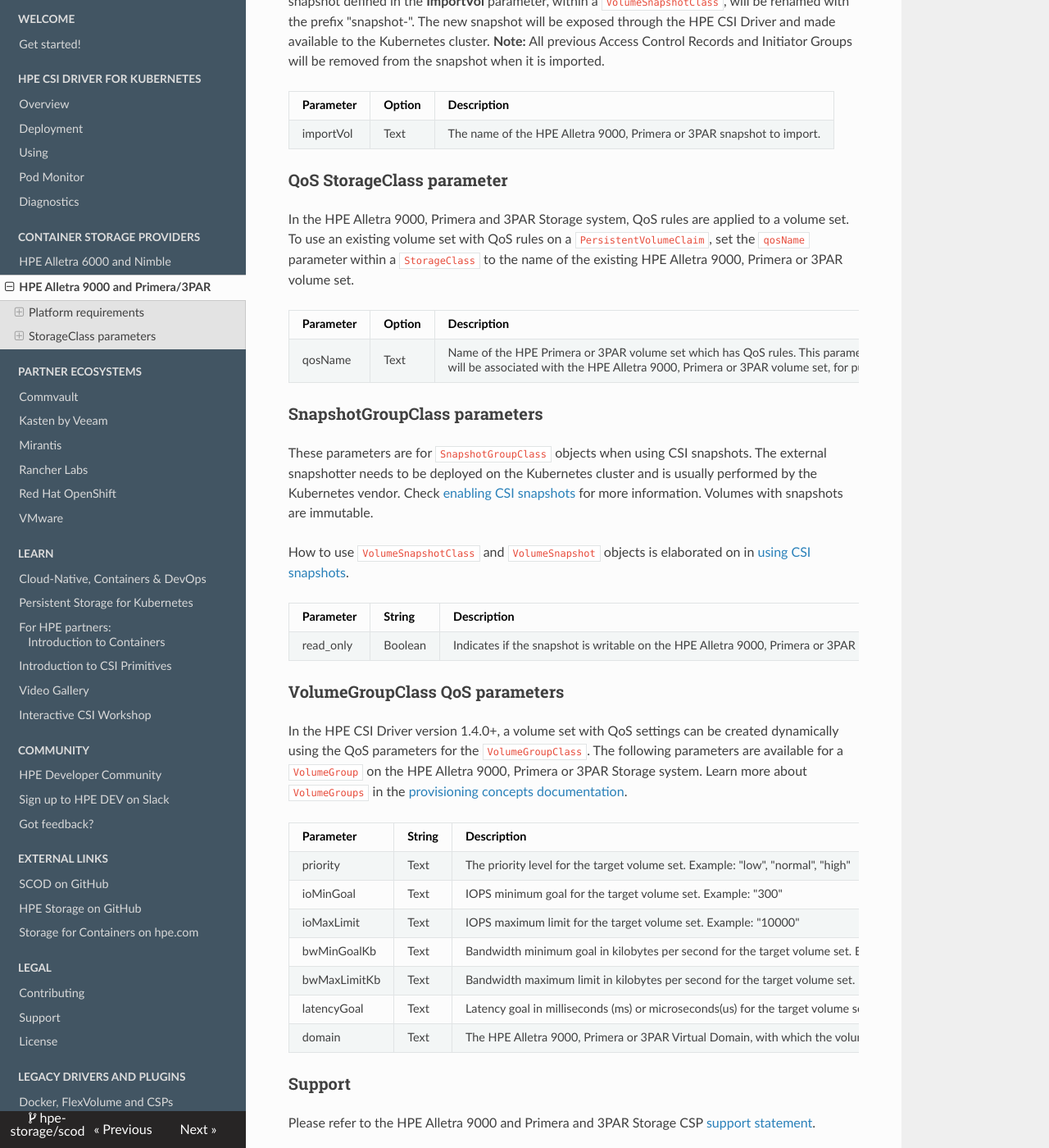
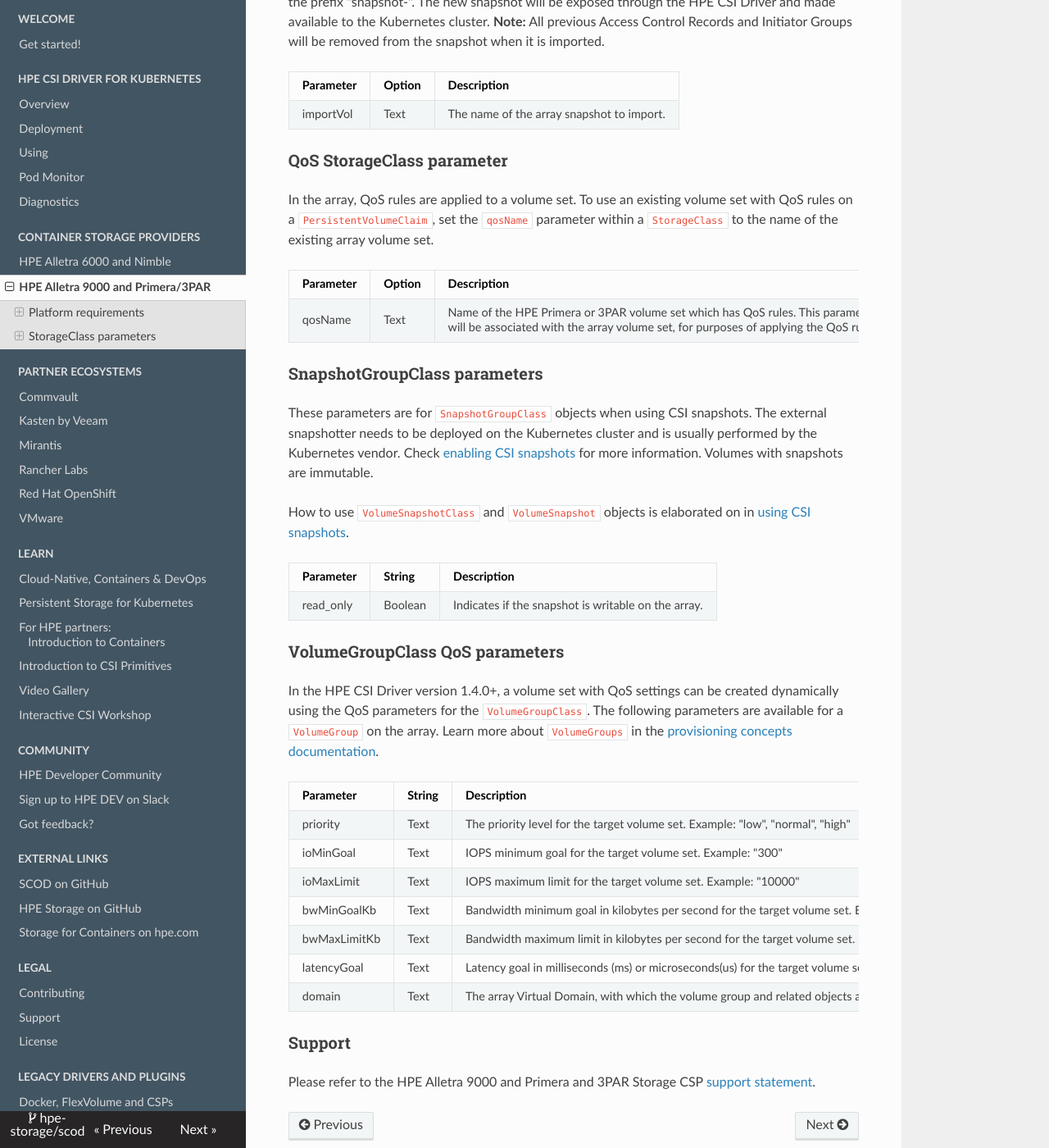
Before and after one commit to hpe-storage/scod, an MkDocs documentation site: the page built from docs/container_storage_provider/hpe_alletra_9000/index.md, in a window 1280 px wide and 1400 px high, scrolled down 7585 px. Shown: the whole window at 82% size. Built offline with MkDocs 1.6.1, drawn with Linux system fonts in a browser that asks for light colours; nearby versions of some CDN libraries; some of the changed text lies outside the part shown.

Commit message:
additional updates to Alletra docs
Signed-off-by: Chris Snell <snell.chris@gmail.com>

```diff
--- a/docs/container_storage_provider/hpe_alletra_9000/index.md
+++ b/docs/container_storage_provider/hpe_alletra_9000/index.md
@@ -39,7 +39,7 @@
 | --------------------------------- | ------- | ----------- | ---- | ------- |
 | accessProtocol <br /> (required)    | fc      | The access protocol to use when accessing the persistent volume. | **X** | **X** |
 |                                     | iscsi   | The access protocol to use when accessing the persistent volume. | **X** | **X** |
-| cpg<sup>1</sup> <br />                | Text    | The name of existing CPG to be used for volume provisioning. If the cpg parameter is not specified, the CSP will automatically set cpg parameter based upon a CPG available to the HPE Alletra 9000, Primera or 3PAR array.| **X** | **X** |
+| cpg<sup>1</sup> <br />                | Text    | The name of existing CPG to be used for volume provisioning. If the cpg parameter is not specified, the CSP will automatically set cpg parameter based upon a CPG available to the array.| **X** | **X** |
 | snapCpg<sup>1</sup>                            | Text    | The name of the snapshot CPG to be used for volume provisioning. Defaults to value of `cpg` if not specified. | **X** | **X** |
 | compression<sup>1</sup>                         | Boolean | Indicates that the volume should be compressed. | **X** |   |
 | provisioningType<sup>1</sup> <br />  | tpvv    | Indicates Thin provisioned volume type. Default: tpvv | **X** | **X** |
@@ -51,11 +51,11 @@
 | cloneOf<sup>2</sup>  | Text      | Name of the `PersistentVolumeClaim` to clone. | **X** | **X** |
 | virtualCopyOf<sup>2</sup>  | Text      | Name of the `PersistentVolumeClaim` to snapshot. | **X** | **X** |
 | qosName  | Text      | Name of the volume set which has QoS rules applied. | **X** | **X** |
-| remoteCopyGroup <br /> | Text | Name of a new or existing remote copy group on the HPE Alletra 9000, Primera or 3PAR array. | **X** | **X** |
+| remoteCopyGroup <br /> | Text | Name of a new or existing remote copy group on the array. | **X** | **X** |
 | replicationDevices <br /> | Text <br /> | Indicates name of custom resource of type `hpereplicationdeviceinfos`. | **X** | **X** |
 | allowBatchReplicatedVolumeCreation <br /> | Boolean <br />  | Enable the batch processing of persistent volumes in 10 second intervals and add them to a single remote copy group. <br /> During this process, the remote copy group is stopped and started once. | **X** | **X** |
 | oneRcgPerPvc <br /> | Boolean <br /> | Creates a dedicated Remote Copy Group per persistent volume. | **X** | **X** |
-| iscsiPortalIps <br /> | Text <br /> | Comma separated list of HPE Alletra 9000, Primera or 3PAR iSCSI port IPs. | **X** | **X** |
+| iscsiPortalIps <br /> | Text <br /> | Comma separated list of the array iSCSI port IPs. | **X** | **X** |
 
 <small>
  Restrictions applicable when using the [CSI volume mutator](../../csi_driver/using.md#using_volume_mutations):
@@ -101,7 +101,7 @@
 | Parameter      | Option      | Description |
 | -------------- | ----------- | ----------- |
 | accessProtocol | fc or iscsi | The access protocol to use when accessing the persistent volume. |
-| importVol      | Text        | The name of the HPE Alletra 9000, Primera or 3PAR volume to import. |
+| importVol      | Text        | The name of the array volume to import. |
 
 !!! important
     • **No other parameters** are required in the `StorageClass` when importing a volume outside of those parameters listed in the table above.<br />
@@ -109,12 +109,12 @@
 
 ### Cloning parameters
 
-Cloning supports two modes of cloning. Either use `cloneOf` and reference a `PersistentVolumeClaim` in the current namespace to clone or use `importVolAsClone` and reference an HPE Alletra 9000, Primera or 3PAR volume name to clone and import into the Kubernetes cluster. Volumes with clones are immutable once created.
+Cloning supports two modes of cloning. Either use `cloneOf` and reference a `PersistentVolumeClaim` in the current namespace to clone or use `importVolAsClone` and reference an array volume name to clone and import into the Kubernetes cluster. Volumes with clones are immutable once created.
 
 | Parameter        | Option      | Description |
 | ---------------- | ----------- | ----------- |
 | cloneOf          | Text        | The name of the `PersistentVolumeClaim` to be cloned. `cloneOf` and `importVolAsClone` are mutually exclusive. |
-| importVolAsClone | Text        | The name of the HPE Alletra 9000, Primera or 3PAR volume to clone and import. `importVolAsClone` and `cloneOf` are mutually exclusive. |
+| importVolAsClone | Text        | The name of the array volume to clone and import. `importVolAsClone` and `cloneOf` are mutually exclusive. |
 | accessProtocol   | fc or iscsi | The access protocol to use when accessing the persistent volume. |
 
 !!! important
@@ -140,7 +140,7 @@
 
 To enable replication within the HPE CSI Driver, the following steps must be completed:
 
-* Create `Secrets` for both primary and target HPE Alletra 9000, Primera and 3PAR arrays. Refer to [Adding additional backends](../../csi_driver/deployment.md#adding_additional_backends).
+* Create `Secrets` for both primary and target arrays. Refer to [Adding additional backends](../../csi_driver/deployment.md#adding_additional_backends).
 * Create replication custom resource.
 * Create replication enabled `StorageClass`.
 
@@ -173,18 +173,18 @@
     • targetCpg, targetName, targetSecret and targetSecretNamespace are mandatory for `HPEReplicationDeviceInfo` CRD.<br />
     • Currently, the HPE CSI Driver only supports Remote Copy Peer Persistence mode. Async support will be added in a future release.<br />
 
-These parameters are applicable only for replication. Both parameters are mandatory. If the remote copy volume group (RCG) name, as defined within the `StorageClass`, does not exist on the HPE Alletra 9000, Primera or 3PAR array, then a new RCG will be created.
+These parameters are applicable only for replication. Both parameters are mandatory. If the remote copy volume group (RCG) name, as defined within the `StorageClass`, does not exist on the array, then a new RCG will be created.
 
 | Parameter          | Option  | Description |
 | ---------------------------------- | ------- | ----------- |
-| remoteCopyGroup                    | Text    | Name of new or existing remote copy group on the HPE Alletra 9000, Primera or 3PAR array. |
+| remoteCopyGroup                    | Text    | Name of new or existing remote copy group on the array. |
 | replicationDevices                 | Text    | Indicates name of `hpereplicationdeviceinfos` Custom Resource Definition (CRD). |
 | allowBatchReplicatedVolumeCreation | Boolean | Enable the batch processing of persistent volumes in 10 second intervals and add them to a single remote copy group. (Optional) <br /> During this process, the remote copy group is stopped and started once. |
 | oneRcgPerPvc                       | Boolean | Creates a dedicated Remote Copy Group per persistent volume. (Optional) |
 
 ### iSCSI Target Portal IP parameter
 
-This parameter allows the ability to specify a subset of HPE Alletra 9000, Primera or 3PAR iSCSI ports for iSCSI sessions. By default, the HPE CSI Driver uses all available iSCSI ports.
+This parameter allows the ability to specify a subset of the array iSCSI ports for iSCSI sessions. By default, the HPE CSI Driver uses all available iSCSI ports.
 
 | Parameter      | Option | Description |
 | -------------- | ------ | ----------- |
@@ -198,7 +198,7 @@
 
 | Parameter | String  | Description |
 | --------- | ------  | ----------- |
-| read_only | Boolean | Indicates if the snapshot is writable on the HPE Alletra 9000, Primera or 3PAR array. |
+| read_only | Boolean | Indicates if the snapshot is writable on the array. |
 
 ### Import Snapshot parameter
 
@@ -206,15 +206,15 @@
 
 | Parameter | Option | Description |
 | --------- | ------ | ----------- |
-| importVol | Text   | The name of the HPE Alletra 9000, Primera or 3PAR snapshot to import. |
+| importVol | Text   | The name of the array snapshot to import. |
 
 ### QoS StorageClass parameter
 
-In the HPE Alletra 9000, Primera and 3PAR Storage system, QoS rules are applied to a volume set. To use an existing volume set with QoS rules on a `PersistentVolumeClaim`, set the `qosName` parameter within a `StorageClass` to the name of the existing HPE Alletra 9000, Primera or 3PAR volume set.
+In the array, QoS rules are applied to a volume set. To use an existing volume set with QoS rules on a `PersistentVolumeClaim`, set the `qosName` parameter within a `StorageClass` to the name of the existing array volume set.
 
 | Parameter | Option | Description |
 | --------- | ------ | ----------- |
-| qosName   | Text   | Name of the HPE Primera or 3PAR volume set which has QoS rules. This parameter is optional. If specified, the `PersistentVolumeClaim` will be associated with the HPE Alletra 9000, Primera or 3PAR volume set, for purposes of applying the QoS rules. |
+| qosName   | Text   | Name of the HPE Primera or 3PAR volume set which has QoS rules. This parameter is optional. If specified, the `PersistentVolumeClaim` will be associated with the array volume set, for purposes of applying the QoS rules. |
 
 ### SnapshotGroupClass parameters
 
@@ -224,11 +224,11 @@
 
 | Parameter | String  | Description |
 | --------- | ------- | ----------- |
-| read_only | Boolean | Indicates if the snapshot is writable on the HPE Alletra 9000, Primera or 3PAR Storage system. |
+| read_only | Boolean | Indicates if the snapshot is writable on the array. |
 
 ### VolumeGroupClass QoS parameters
 
-In the HPE CSI Driver version 1.4.0+, a volume set with QoS settings can be created dynamically using the QoS parameters for the `VolumeGroupClass`. The following parameters are available for a `VolumeGroup` on the HPE Alletra 9000, Primera or 3PAR Storage system. Learn more about `VolumeGroups` in the [provisioning concepts documentation](../../csi_driver/using.md#volume_groups).
+In the HPE CSI Driver version 1.4.0+, a volume set with QoS settings can be created dynamically using the QoS parameters for the `VolumeGroupClass`. The following parameters are available for a `VolumeGroup` on the array. Learn more about `VolumeGroups` in the [provisioning concepts documentation](../../csi_driver/using.md#volume_groups).
 
 | Parameter    | String | Description |
 | ------------ | ------ | ----------- |
@@ -238,7 +238,7 @@
 | bwMinGoalKb  | Text   | Bandwidth minimum goal in kilobytes per second for the target volume set. Example: "300" |
 | bwMaxLimitKb | Text   | Bandwidth maximum limit in kilobytes per second for the target volume set. Example: "30000" |
 | latencyGoal  | Text   | Latency goal in milliseconds (ms) or microseconds(us) for the target volume set. Example: "300ms" or "500us" |
-| domain       | Text   | The HPE Alletra 9000, Primera or 3PAR Virtual Domain, with which the volume group and related objects are associated with. Example: "sample_domain" |
+| domain       | Text   | The array Virtual Domain, with which the volume group and related objects are associated with. Example: "sample_domain" |
 
 ### Support
 
```
Also changed, not shown: docs/legal/support/index.md (+6 -2 lines).
